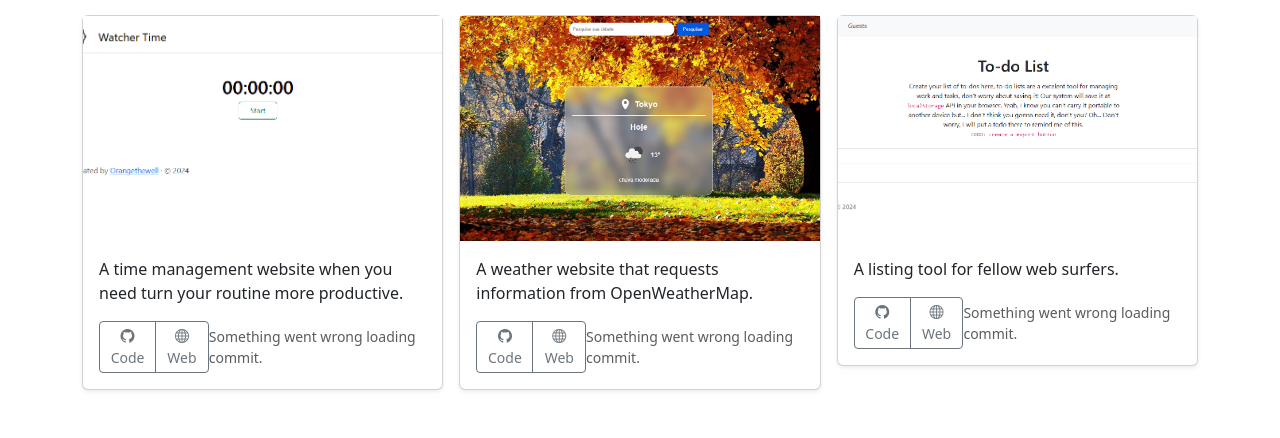
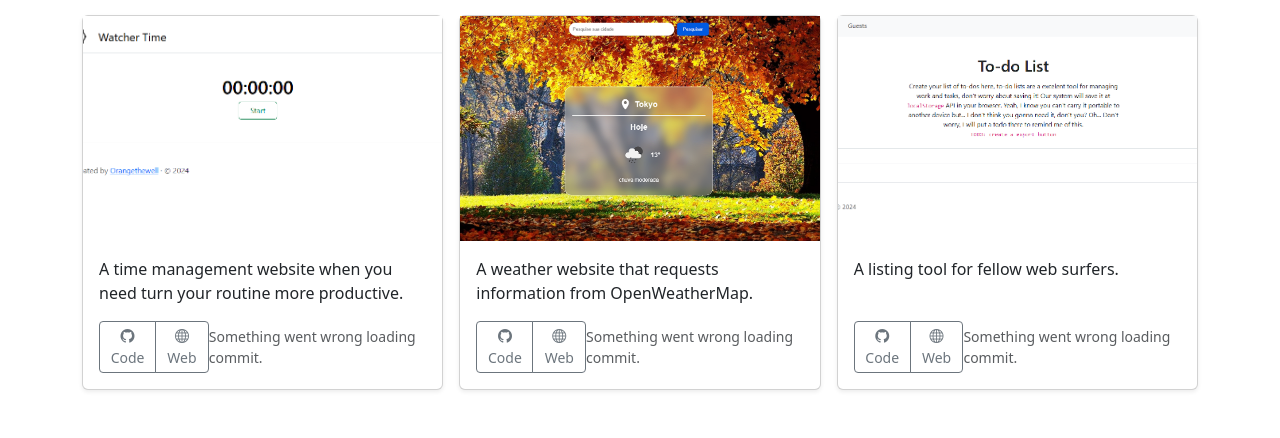
Before and after one commit to orangethewell/orangethewell.github.io, a Flask app: page / in a window 1280 px wide. Shown: the part 713-1151 px from the top of the page. Run offline with Flask 3, Linux system fonts and the light colour scheme.

Commit message:
fix: :art: Fix item alignment and size on project's album

```diff
--- a/templates/index.html
+++ b/templates/index.html
@@ -25,12 +25,12 @@
 <div class="divider"></div>
 <div id="projects" class="album py-5">
     <div class="container">
-      <div class="row row-cols-1 row-cols-sm-2 row-cols-md-3 g-3">
+      <div class="row align-items-md-stretch row-cols-1 row-cols-sm-2 row-cols-md-3 g-3">
         <div id="project-watcher-time" class="col album-object">
-          <div class="card shadow-sm">
+          <div class="card shadow-sm h-100">
             <img class="project-thumb" src="/static/img/watcher-time.png">
-            <div class="card-body">
-              <p class="card-text">A time management website when you need turn your routine more productive.</p>
+            <div class="card-body d-flex flex-column">
+              <p class="card-text flex-grow-1">A time management website when you need turn your routine more productive.</p>
               <div class="d-flex justify-content-between align-items-center">
                 <div class="btn-group">
                   <a href="https://github.com/orangethewell/watcher-time" type="button" class="btn btn-sm btn-outline-secondary"><i class="bi bi-github"></i> Code</a>
@@ -42,10 +42,10 @@
           </div>
         </div>
         <div id="project-weather-now" class="col album-object">
-            <div class="card shadow-sm">
+            <div class="card shadow-sm h-100">
                 <img class="project-thumb" src="/static/img/weather-now.png">
-                <div class="card-body">
-                    <p class="card-text">A weather website that requests information from OpenWeatherMap.</p>
+                <div class="card-body d-flex flex-column">
+                    <p class="card-text flex-grow-1">A weather website that requests information from OpenWeatherMap.</p>
                     <div class="d-flex justify-content-between align-items-center">
                         <div class="btn-group">
                             <a href="https://github.com/orangethewell/weather-now" type="button" class="btn btn-sm btn-outline-secondary"><i class="bi bi-github"></i> Code</a>
@@ -57,16 +57,16 @@
             </div>
         </div>
         <div id="project-listing-tool" class="col album-object">
-            <div class="card shadow-sm">
+            <div class="card shadow-sm h-100">
                 <img class="project-thumb" src="/static/img/listing-tool.png">
-                <div class="card-body">
-                    <p class="card-text">A listing tool for fellow web surfers.</p>
+                <div class="card-body d-flex flex-column">
+                    <p class="card-text flex-grow-1">A listing tool for fellow web surfers.</p>
                     <div class="d-flex justify-content-between align-items-center">
                         <div class="btn-group">
                             <a href="https://github.com/orangethewell/listing-tool" type="button" class="btn btn-sm btn-outline-secondary"><i class="bi bi-github"></i> Code</a>
                             <a target="_blank" href="https://orangethewell.github.io/listing-tool/" type="button" class="btn btn-sm btn-outline-secondary"><i class="bi bi-globe"></i> Web</a>
                         </div>
-                    <small class="text-body-secondary commit-message ms-5 m-md-0">0 mins</small>
+                        <small class="text-body-secondary commit-message ms-5 m-md-0">0 mins</small>
                     </div>
                 </div>
             </div>
```
